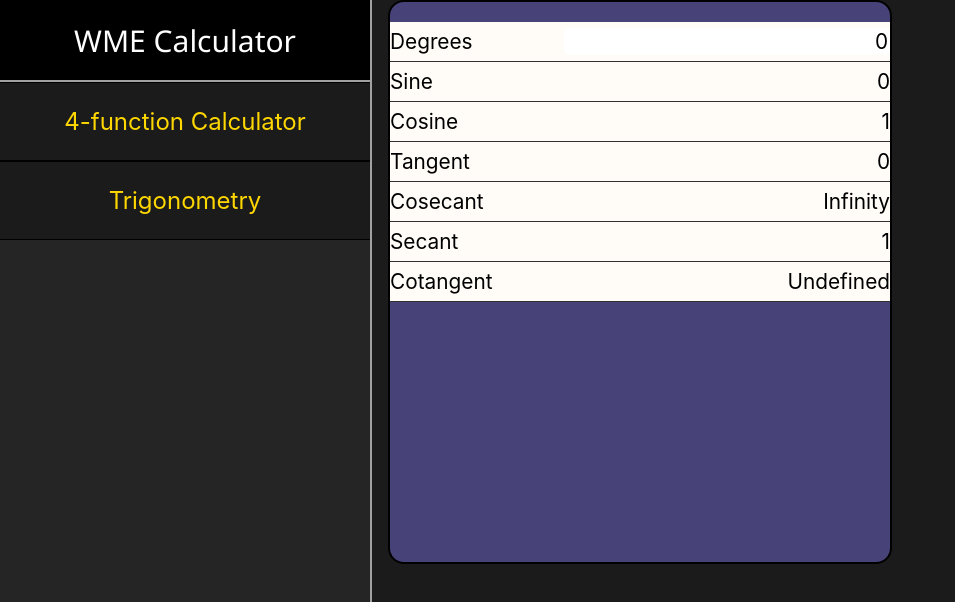
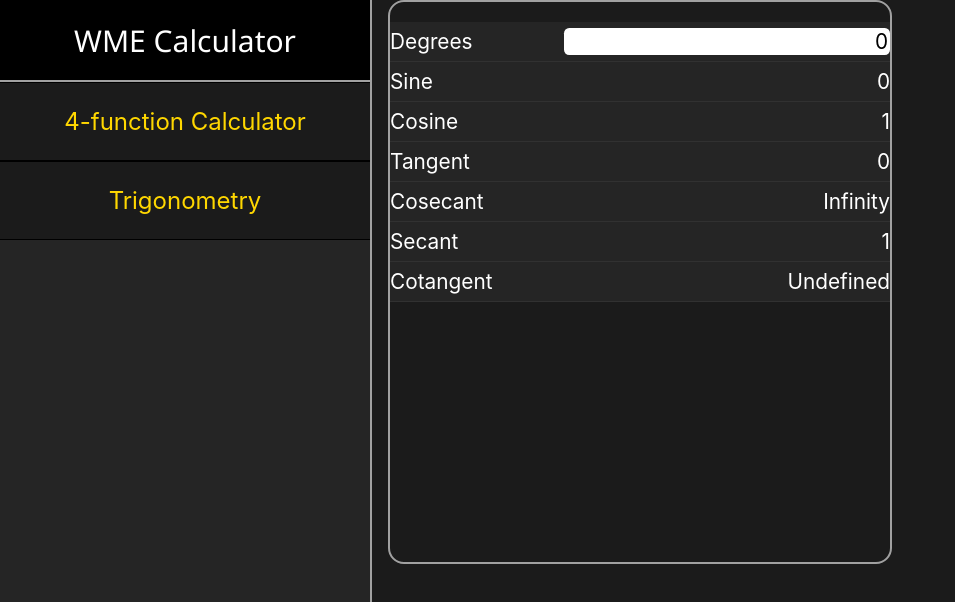
Before and after one commit to WaddyLeonvil/ReactCalculator, a React (Create React App) app: page /trig in a window 1280 px wide. Shown: the top 602 px of the page, without its empty margins (0-955 px from the left). Built offline with nearby package versions, Linux system fonts and the light colour scheme.

Commit message:
Added decimal support

```diff
--- a/src/Components/Button.css
+++ b/src/Components/Button.css
@@ -10,7 +10,7 @@ button {
     font-size: 15px;
 }
 
-button:active {
+button:active:not(.empty) {
     background-color: #ffd700;
     color: #1b1b1b;
     transition: 150ms;
--- a/src/Components/Calculator.js
+++ b/src/Components/Calculator.js
@@ -2,7 +2,7 @@ import {useState} from 'react';
 import Buttons from './Button';
 import "./Calculator.css";
 
-const classes = ["operator", "operator", "operator", "operator", "number", "number", "number", "operator", "number", "number", "number", "operator", "number", "number", "number", "operator", "empty", "number", "empty", "operator"];
+const classes = ["operator", "operator", "operator", "operator", "number", "number", "number", "operator", "number", "number", "number", "operator", "number", "number", "number", "operator", "empty", "number", "operator", "operator"];
 const ids = ["clear", "backspace", "plumin", "/", "7", "8", "9", "*", "4", "5", "6", "-", "1", "2", "3", "+", "paren", "0", "decimal", "="];
 const values = ["C", "CE", "±", "÷", "7", "8", "9", "×", "4", "5", "6", "-", "1", "2", "3", "+", "", "0", ".", "="];
 
@@ -26,6 +26,11 @@ export function Calculator() {
                 }
             });
         }
+        else if (value === ".") {
+            setOutput((prev) => {
+                return prev + ".";
+            })
+        }
         else if (className === "operator" && id !== "plumin") {
             if (output === "0" && history !== "") {
                 return;
@@ -38,8 +43,10 @@ export function Calculator() {
                     setHistory("");
                 }
                 else {
-                    setHistory((prev) => prev + output + id);
-                    setOutput("0");
+                    if (output.substring(output.length - 1, output.length) !== ".") {
+                        setHistory((prev) => prev + output + id);
+                        setOutput("0");
+                    }
                 }
             }
         }
--- a/src/Components/Trig.css
+++ b/src/Components/Trig.css
@@ -3,16 +3,16 @@
     margin: auto;
     width: 500px;
     height: 70vh;
-    background-color: #474379;
-    border: 2px solid black;
+    background-color: #1b1b1b;
+    border: 2px solid #a1a1a1;
     color: white;
     border-radius: 1em;
 }
 
 .trig-value-row {
     position: relative;
-    background-color: rgb(255, 252, 248);
-    color: black;
+    background-color: #252525;
+    color: white;
     width: 100%;
     border-bottom: 1px solid rgb(49, 49, 49);
     height: 35px;
```
